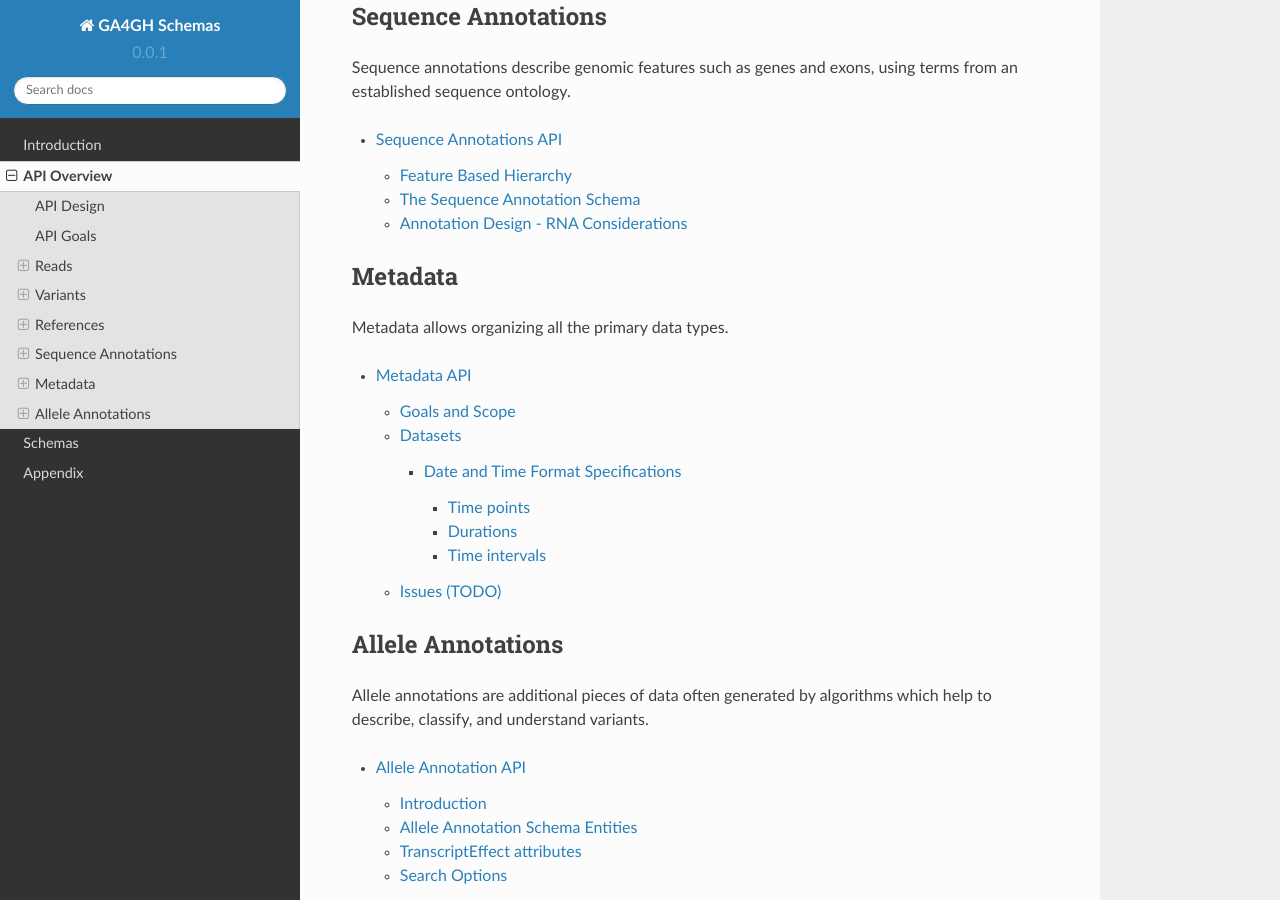
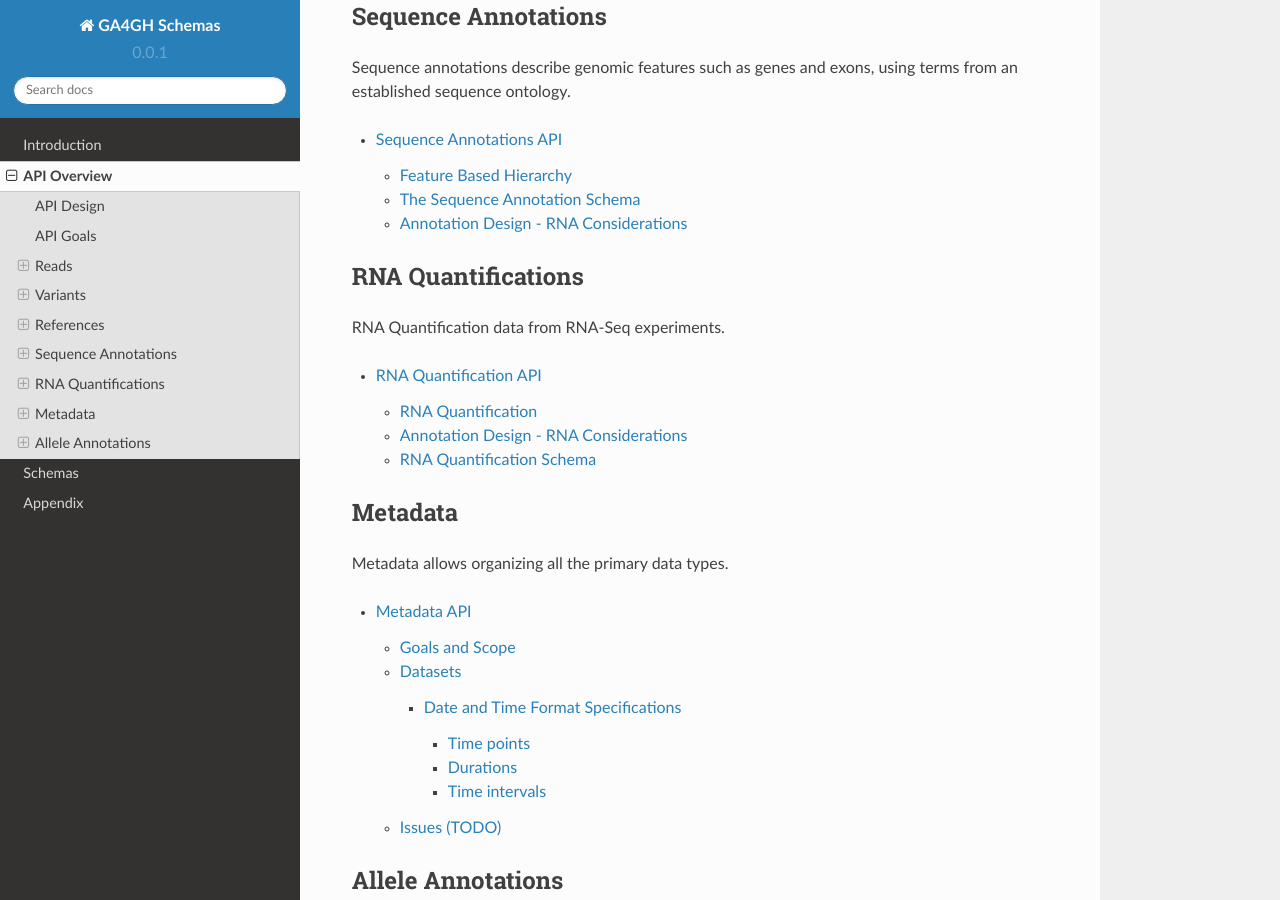
Before and after one commit to ga4gh/ga4gh-schemas, a Sphinx documentation site: the page built from doc/source/api/index.rst, in a window 1280 px wide and 900 px high, scrolled down 1192 px. Built offline with Sphinx 7.4.7 and the Read the Docs theme 2.0.0, drawn with Linux system fonts in a browser that asks for light colours; pages that are not in the unit, such as notebooks, are missing from menus.

```diff
--- a/doc/source/api/index.rst
+++ b/doc/source/api/index.rst
@@ -52,6 +52,14 @@
 .. toctree::
    sequence_annotations
 
+RNA Quantifications
+@@@@@@@@@@@@@@@@@@@
+
+RNA Quantification data from RNA-Seq experiments.
+
+.. toctree::
+   rnaquantification
+
 Metadata
 @@@@@@@@
 
--- a/doc/source/schemas/index.rst
+++ b/doc/source/schemas/index.rst
@@ -12,8 +12,8 @@
    reads
    referencemethods
    references
-   rnaquantificationmethods
-   rnaquantifications
+   rnaQuantificationmethods
+   rnaQuantifications
    sequenceAnnotations
    sequenceAnnotationmethods
    variantmethods
```
Also changed, not shown: 1 other file.
